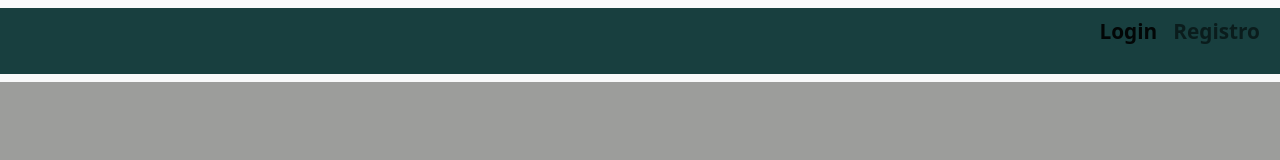
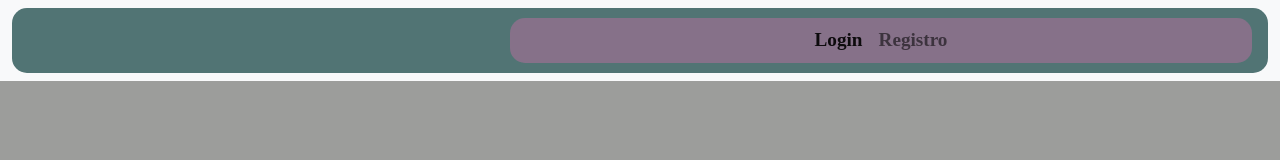
Before and after one commit to LucilaPaiva/movies-app, a React (Create React App) app: page /login in a window 1280 px wide. Shown: the top 160 px of the page. Built offline with nearby package versions, Linux system fonts and the light colour scheme.

Commit message:
Iconos y cambios en el estylado general.

```diff
--- a/src/components/forms/Search/index.tsx
+++ b/src/components/forms/Search/index.tsx
@@ -1,6 +1,7 @@
 import { FC, useEffect, useState } from "react";
 import { FormsFields  } from "../../../types";
 import "./styles.scss"
+import { BsSearch } from "react-icons/bs";
 
 const defaultValues: FormsFields = {
   query: "",
@@ -22,7 +23,10 @@ const Search: FC<Props> = ({ onSearch }) => { //resuelve el componente desde don
   return (
     <form action="mb-5 container-form">
       <div className="form-group  my-form mb-3">
-        <label className="search">Search</label>
+        <div className="container-icono-serch">
+          <label className="search">Search</label>
+          <div className="my-icon-serch"><BsSearch /></div>
+        </div>
         <input
           type="text"
           name="text"
--- a/src/components/forms/Search/styles.scss
+++ b/src/components/forms/Search/styles.scss
@@ -3,15 +3,37 @@
 .my-form{
     width: 20%;
     margin: auto;
+
 }
 
-.search{
-    font-size: 1.5em;
-    padding: 1.5%;
+.container-icono-serch{
+    display: flex;
+    align-items: center;
+    justify-content: space-evenly;
+
+
+    .search{
+        font-size: 1.5em;
+        padding: 1%;
+        color: #1b4240;
+        //margin-right: 1%;
+
+    }
+
+    .my-icon-serch{
+        font-size: 2.8em;
+        width: 10%;
+        padding: 1%;
+        color: #1b4240;
+        margin-right: 1%;
+    }
+
 }
 
 .my-form-control{
     padding: 1.3%;
     border-radius: 10px;
+    border: solid 5px #867189;
+    padding-bottom: 3%;
 
 }
--- a/src/components/forms/Signup/index.tsx
+++ b/src/components/forms/Signup/index.tsx
@@ -34,7 +34,6 @@ const SignUp = () => {
           style={{ width: '100%', height: 'auto' }}
         />
       </div>
-
       <Form className="form-signup" onSubmit={handleSubmit(onSubmit)}>
         <Form.Group className="mb-3" controlId="formBasicName">
           <Form.Label>Nombre</Form.Label>
--- a/src/components/layout/Menu/index.tsx
+++ b/src/components/layout/Menu/index.tsx
@@ -2,35 +2,37 @@ import { Navbar, Container, Nav } from "react-bootstrap";
 import { NavLink } from "react-router-dom";
 import "./styles.scss";
 import { useMe } from "../../../hooks";
+import { BsFillCameraReelsFill } from "react-icons/bs";
 
 const Menu = () => {
   const { logout, me } = useMe();
 
   return (
     <Navbar bg="light" expand="lg">
-      <Container fluid className="container-nav">
+      <Container fluid>
         {/* <Navbar.Brand href="#home">Home</Navbar.Brand> */}
         <Navbar.Toggle aria-controls="basic-navbar-nav" />
-        <Navbar.Collapse id="basic-navbar-nav">
+        <Navbar.Collapse  className="container-nav" id="basic-navbar-nav">
           <Nav className="ms-auto my-nav">
             {me ? (
               <>
-                <NavLink className="nav-link" to="/">
-                  Home
+                <NavLink className="my-icon" to="/">
+                <BsFillCameraReelsFill />
+                {/* Home */}
                 </NavLink>
-                <NavLink className="nav-link" to="/latestReleases">
+                <NavLink className="nav-link my-nav-link" to="/latestReleases">
                   Ultimo Lanzamiento
                 </NavLink>
-                <NavLink className="nav-link" to="/betterMovies">
+                <NavLink className="nav-link my-nav-link" to="/betterMovies">
                   Mejores Películas
                 </NavLink>
-                <NavLink className="nav-link" to="/populars">
+                <NavLink className="nav-link my-nav-link" to="/populars">
                   Populares
                 </NavLink>
-                <NavLink className="nav-link" to="/buscador">
+                <NavLink className="nav-link my-nav-link" to="/buscador">
                   Buscador
                 </NavLink>
-                <Nav.Link className="nav-link" onClick={logout}>
+                <Nav.Link className="nav-link my-nav-link" onClick={logout}>
                   Cerrar sesión
                 </Nav.Link>
               </>
--- a/src/components/layout/Menu/styles.scss
+++ b/src/components/layout/Menu/styles.scss
@@ -1,15 +1,45 @@
 
 .container-nav{
-    background-color: #183f3f;
-    //color: #b3b3b7;
+    background-color: #517474;
+    padding: 0.8%;
+    //margin-right: 1%;
+    display: flex;
+    align-items: center;
+    justify-content: center;
+    //width: auto;
+    border-radius: 15px;
 }
 
     .my-nav{
 
         font-weight: 600;
-        font-size: 1.3em;
-        //color:  #194aac;
-        padding-bottom: 1.5%;
-        justify-content: end;
+        font-size: 1.2em;
+        font-family: cursive;
+        margin-right: 0.5%;
+        align-items: center;
+        justify-content: center;
+        background-color: #867189;
+        // padding: 1%;
+        border-radius: 15px;
+        width: 60%;
+
+
+
+        .my-icon {
+            font-size: 3.5em;
+            color: #183f3f;
+            //padding: 0.5%;
+            margin-right: 0.8%;
+
+        }
+
+
+        .my-icon:hover {
+            color: #2b5858;
+        }
+
+        .my-nav-link {
+            padding: 1%;
+        }
 
     }
```
Also changed, not shown: src/components/forms/Signup/styles.scss (+0 -21 lines).
